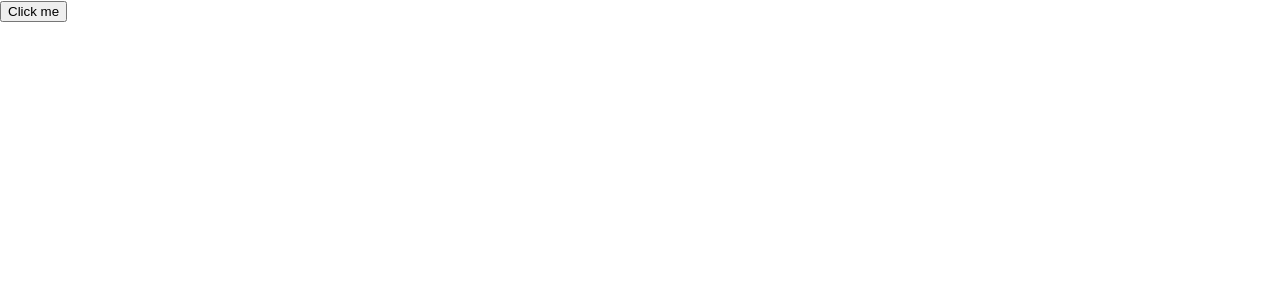
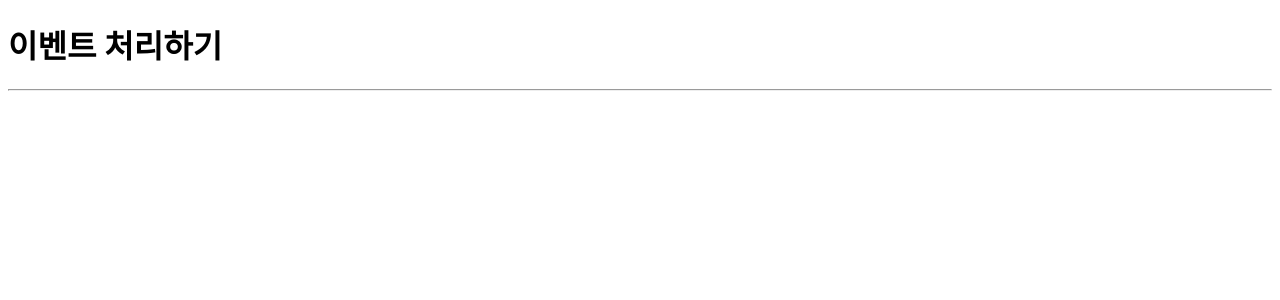
Before and after one commit to nack1400/react_study, a React (Create React App) app in the folder my-app/: page / in a window 1280 px wide. Shown: the top 300 px of the page. Built offline with nearby package versions, Linux system fonts and the light colour scheme.

Commit message:
Refactoring

```diff
--- a/my-app/src/App.css
+++ /dev/null
@@ -1,38 +0,0 @@
-.App {
-  text-align: center;
-}
-
-.App-logo {
-  height: 40vmin;
-  pointer-events: none;
-}
-
-@media (prefers-reduced-motion: no-preference) {
-  .App-logo {
-    animation: App-logo-spin infinite 20s linear;
-  }
-}
-
-.App-header {
-  background-color: #282c34;
-  min-height: 100vh;
-  display: flex;
-  flex-direction: column;
-  align-items: center;
-  justify-content: center;
-  font-size: calc(10px + 2vmin);
-  color: white;
-}
-
-.App-link {
-  color: #61dafb;
-}
-
-@keyframes App-logo-spin {
-  from {
-    transform: rotate(0deg);
-  }
-  to {
-    transform: rotate(360deg);
-  }
-}
--- a/my-app/src/App.js
+++ b/my-app/src/App.js
@@ -1,11 +1,10 @@
-import "./App.css";
-import Form from "./Form.js";
+// import Form from "./Form";
 
 function App() {
   return (
     <div>
       <h1>이벤트 처리하기</h1>
-      <Form />
+      {/* <Form /> */}
       <hr></hr>
     </div>
   );
--- a/my-app/src/index.css
+++ /dev/null
@@ -1,13 +0,0 @@
-body {
-  margin: 0;
-  font-family: -apple-system, BlinkMacSystemFont, 'Segoe UI', 'Roboto', 'Oxygen',
-    'Ubuntu', 'Cantarell', 'Fira Sans', 'Droid Sans', 'Helvetica Neue',
-    sans-serif;
-  -webkit-font-smoothing: antialiased;
-  -moz-osx-font-smoothing: grayscale;
-}
-
-code {
-  font-family: source-code-pro, Menlo, Monaco, Consolas, 'Courier New',
-    monospace;
-}
--- a/my-app/src/index.js
+++ b/my-app/src/index.js
@@ -1,65 +1,67 @@
 import React from "react";
 import ReactDOM from "react-dom/client";
-import "./index.css";
 import App from "./App";
 
+const root = ReactDOM.createRoot(document.getElementById('root'));
+root.render(
+  <React.StrictMode>
+    <App />
+  </React.StrictMode>
+);
+
+// 6. 이벤트 처리하기
+
+// 로그인 버튼
+// class LoggingButton extends React.Component {
+//   // 이 문법은 `this`가 handleClick 내에서 바인딩되도록 합니다.
+//   // 주의: 이 문법은 *실험적인* 문법입니다.
+//   handleClick = () => {
+//     console.log('this is:', this);
+//   }
+
+//   render() {
+//     return (
+//       <button onClick={this.handleClick}>
+//         Click me
+//       </button>
+//     );
+//   }
+// }
+
 // const root = ReactDOM.createRoot(document.getElementById('root'));
-// root.render(
-//   <React.StrictMode>
-//     <App />
-//   </React.StrictMode>
-// );
-
-// 이벤트 처리하기
-// 로그인 버튼
-class LoggingButton extends React.Component {
-  // 이 문법은 `this`가 handleClick 내에서 바인딩되도록 합니다.
-  // 주의: 이 문법은 *실험적인* 문법입니다.
-  handleClick = () => {
-    console.log('this is:', this);
-  }
-
-  render() {
-    return (
-      <button onClick={this.handleClick}>
-        Click me
-      </button>
-    );
-  }
-}
-
-const root = ReactDOM.createRoot(document.getElementById('root'));
-root.render(<LoggingButton />);
+// root.render(<LoggingButton />);
 
 
-class Toggle extends React.Component {
-  constructor(props) {
-    super(props);
-    this.state = {isToggleOn: true};
+// class Toggle extends React.Component {
+//   constructor(props) {
+//     super(props);
+//     this.state = {isToggleOn: true};
 
-    // This binding is necessary to make `this` work in the callback
-    this.handleClick = this.handleClick.bind(this);
-  }
+//     // This binding is necessary to make `this` work in the callback
+//     this.handleClick = this.handleClick.bind(this);
+//   }
 
-  handleClick() {
-    this.setState(prevState => ({
-      isToggleOn: !prevState.isToggleOn
-    }));
-  }
+//   handleClick() {
+//     this.setState(prevState => ({
+//       isToggleOn: !prevState.isToggleOn
+//     }));
+//   }
 
-  render() {
-    return (
-      <button onClick={this.handleClick}>
-        {this.state.isToggleOn ? 'ON' : 'OFF'}
-      </button>
-    );
-  }
-}
+//   render() {
+//     return (
+//       <button onClick={this.handleClick}>
+//         {this.state.isToggleOn ? 'ON' : 'OFF'}
+//       </button>
+//     );
+//   }
+// }
 
 // const root = ReactDOM.createRoot(document.getElementById('root'));
 // root.render(<Toggle />);
 
-// Clock 구현
+// 5. State와 생명주기
+
+// // Clock 구현
 // function tick() {
 //   root.render(
 //     <React.StrictMode>
@@ -71,39 +73,39 @@ class Toggle extends React.Component {
 
 // 함수에서 클래스로 변환하기
 // 클래스에 로컬 State 추가하기
-class Clock extends React.Component {
-  constructor(props) {
-    super(props);
-    this.state = {date: new Date()};
-  }
+// class Clock extends React.Component {
+//   constructor(props) {
+//     super(props);
+//     this.state = {date: new Date()};
+//   }
 
-  // 생명주기 메서드 추가
-  componentDidMount() {
-    this.timerID = setInterval(
-      () => this.tick(),
-      1000
-    );
-  }
+//   // 생명주기 메서드 추가
+//   componentDidMount() {
+//     this.timerID = setInterval(
+//       () => this.tick(),
+//       1000
+//     );
+//   }
 
-  componentWillUnmount() {
-    clearInterval(this.timerID);
-  }
+//   componentWillUnmount() {
+//     clearInterval(this.timerID);
+//   }
 
-  tick() {
-    this.setState({
-      date: new Date()
-    });
-  }
+//   tick() {
+//     this.setState({
+//       date: new Date()
+//     });
+//   }
 
-  render() {
-    return (
-      <div>
-        <h1>Hello, world!</h1>
-        <h2>It is {this.state.date.toLocaleTimeString()}.</h2>
-      </div>
-    );
-  }
-}
+//   render() {
+//     return (
+//       <div>
+//         <h1>Hello, world!</h1>
+//         <h2>It is {this.state.date.toLocaleTimeString()}.</h2>
+//       </div>
+//     );
+//   }
+// }
 
 // const root = ReactDOM.createRoot(document.getElementById("root"));
 // root.render(<Clock />);
```
